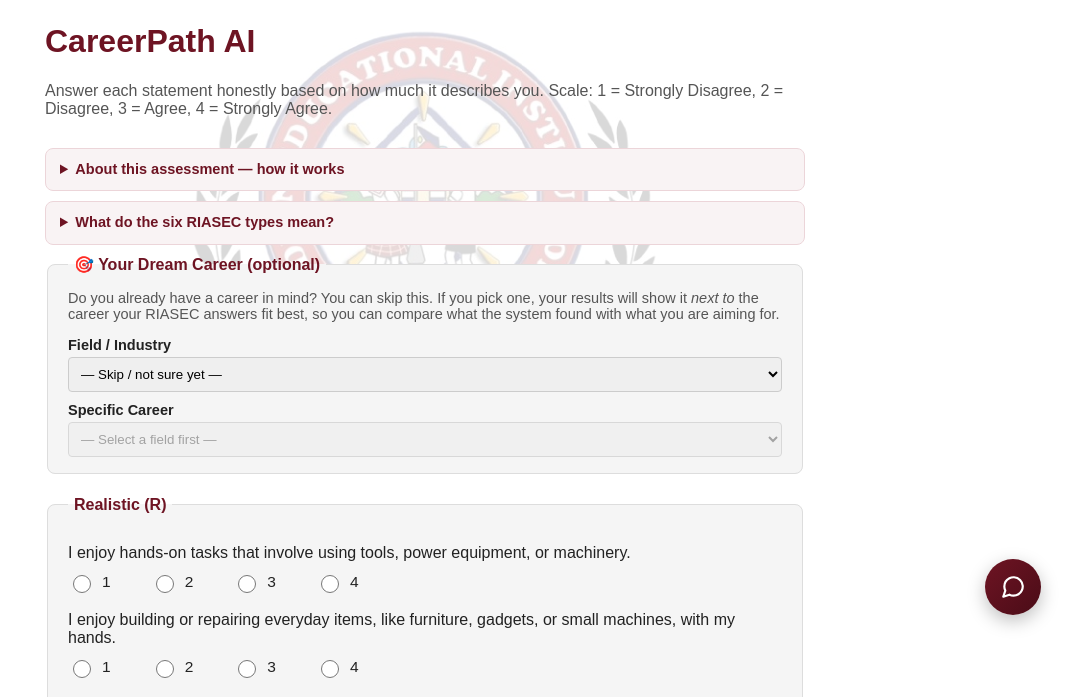
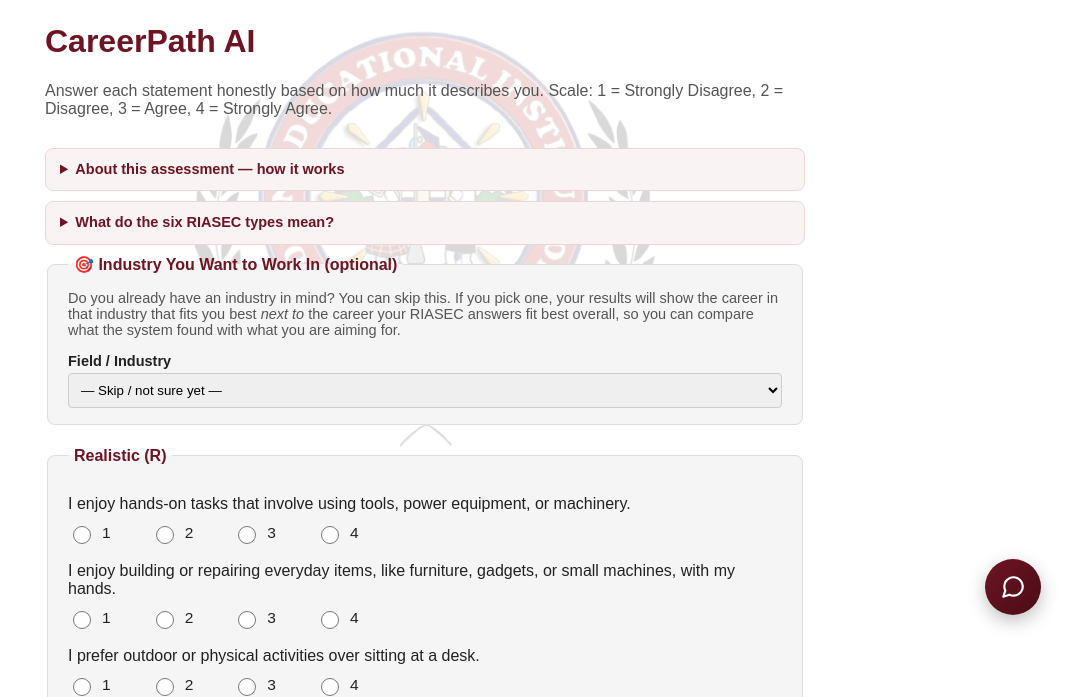
Before and after one commit to Flores0809/careerpath_ai, a PHP site: page /assessment.php in a window 1280 px wide. Shown: the part 161-858 px from the top of the page, without its empty margins (215-1280 px from the left). Run offline with PHP 8.4, Linux system fonts and the light colour scheme; the visitor is signed in with stand-in values (Sample User, id 1); data comes from the database, SQL or seed files in the repository; data that the repository does not hold is empty.

Commit message:
Assessment: optional industry (category) instead of a specific dream career; closest-fit career in that industry is compared

```diff
--- a/php/assessment.php
+++ b/php/assessment.php
@@ -34,13 +34,9 @@
 // changes the RIASEC scores or the ranked recommendations.
 // Only categorized, active careers are offered (no "Other" catch-all).
 $pdo = get_db();
-$careerRows = $pdo->query(
-    "SELECT career_id, career_title, career_category FROM careers WHERE status = 'active' AND career_category IS NOT NULL ORDER BY career_category, career_title"
-)->fetchAll();
-$careersByCategory = [];
-foreach ($careerRows as $row) {
-    $careersByCategory[$row['career_category']][] = ['id' => (int) $row['career_id'], 'title' => $row['career_title']];
-}
+$categoryNames = $pdo->query(
+    "SELECT DISTINCT career_category FROM careers WHERE status = 'active' AND career_category IS NOT NULL AND career_category <> '' ORDER BY career_category"
+)->fetchAll(PDO::FETCH_COLUMN);
 
 // Verb-phrase consistency pass (per validator feedback: "use more consistent
 // and direct wording" instead of mixing "I would enjoy" / "I like" / "I am
@@ -165,18 +161,14 @@
 
     <form action="submit.php" method="POST" id="assessment-form">
         <fieldset>
-            <legend>🎯 Your Dream Career (optional)</legend>
-            <p style="font-size:14.5px;color:#555;margin-top:0;">Do you already have a career in mind? You can skip this. If you pick one, your results will show it <em>next to</em> the career your RIASEC answers fit best, so you can compare what the system found with what you are aiming for.</p>
+            <legend>🎯 Industry You Want to Work In (optional)</legend>
+            <p style="font-size:14.5px;color:#555;margin-top:0;">Do you already have an industry in mind? You can skip this. If you pick one, your results will show the career in that industry that fits you best <em>next to</em> the career your RIASEC answers fit best overall, so you can compare what the system found with what you are aiming for.</p>
             <label style="display:block;font-size:14.5px;font-weight:bold;margin:10px 0 4px;">Field / Industry</label>
-            <select id="dream_cluster" style="width:100%;padding:8px;border:1px solid #ccc;border-radius:4px;font-family:inherit;box-sizing:border-box;">
+            <select name="dream_category" id="dream_cluster" style="width:100%;padding:8px;border:1px solid #ccc;border-radius:4px;font-family:inherit;box-sizing:border-box;">
                 <option value="">— Skip / not sure yet —</option>
-                <?php foreach (array_keys($careersByCategory) as $cat): ?>
+                <?php foreach ($categoryNames as $cat): ?>
                     <option value="<?= htmlspecialchars($cat) ?>"><?= htmlspecialchars($cat) ?></option>
                 <?php endforeach; ?>
-            </select>
-            <label style="display:block;font-size:14.5px;font-weight:bold;margin:10px 0 4px;">Specific Career</label>
-            <select name="dream_career_id" id="dream_career_id" disabled style="width:100%;padding:8px;border:1px solid #ccc;border-radius:4px;font-family:inherit;box-sizing:border-box;">
-                <option value="">— Select a field first —</option>
             </select>
         </fieldset>
 
@@ -214,32 +206,6 @@
         <button type="submit">Get My Career Recommendations</button>
     </form>
 
-    <script>
-        var careersByCategory = <?= json_encode($careersByCategory) ?>;
-        var clusterSelect = document.getElementById('dream_cluster');
-        var careerSelect = document.getElementById('dream_career_id');
-
-        clusterSelect.addEventListener('change', function () {
-            var careers = careersByCategory[clusterSelect.value] || [];
-            careerSelect.innerHTML = '';
-            if (!careers.length) {
-                careerSelect.innerHTML = '<option value="">— Select a field first —</option>';
-                careerSelect.disabled = true;
-                return;
-            }
-            careerSelect.disabled = false;
-            var placeholder = document.createElement('option');
-            placeholder.value = '';
-            placeholder.textContent = '— Select a career (or leave blank to skip) —';
-            careerSelect.appendChild(placeholder);
-            careers.forEach(function (c) {
-                var opt = document.createElement('option');
-                opt.value = c.id;
-                opt.textContent = c.title;
-                careerSelect.appendChild(opt);
-            });
-        });
-    </script>
 <?php require __DIR__ . '/footer.php'; ?>
 </body>
 </html>
--- a/php/assessment_report.php
+++ b/php/assessment_report.php
@@ -168,7 +168,7 @@
 
     <?php if ($dreamCareer): ?>
         <?php $sameCareer = (int) $dreamCareer['career_id'] === (int) $bestRec['career_id']; ?>
-        <h2 class="section-title">Your results vs. your dream career</h2>
+        <h2 class="section-title">Your results vs. your chosen industry</h2>
         <p><?= htmlspecialchars(dream_comparison_text($bestRec['career_title'], (float) $bestRec['match_score'], $dreamCareer['career_title'], (float) $dreamCareer['match_score'], (int) $dreamData['rank'], (int) $dreamData['total'], $sameCareer)) ?></p>
         <table style="width:100%;border-collapse:separate;border-spacing:12px 0;">
             <tr>
@@ -184,7 +184,7 @@
                 </td>
                 <td style="width:50%;vertical-align:top;padding:0;">
                     <div class="career-block" style="border:2px dashed #6e1423;margin-top:0;">
-                        <div style="font-size:12px;text-transform:uppercase;color:#6e1423;font-weight:bold;">💭 Your dream career<?= $dreamCareer['career_category'] ? ' · ' . htmlspecialchars($dreamCareer['career_category']) : '' ?></div>
+                        <div style="font-size:12px;text-transform:uppercase;color:#6e1423;font-weight:bold;">💭 Your chosen industry<?= $dreamCareer['career_category'] ? ' · ' . htmlspecialchars($dreamCareer['career_category']) : '' ?></div>
                         <span class="match"><?= number_format($dreamCareer['match_score'], 0) ?>% match</span>
                         <h3><?= htmlspecialchars($dreamCareer['career_title']) ?></h3>
                         <?php if (!empty($dreamCareer['key_subjects'])): ?>
--- a/php/chatbot_data.php
+++ b/php/chatbot_data.php
@@ -69,8 +69,8 @@
     ],
     [
         'keywords' => ['dream', 'aiming', 'pangarap', 'compare', 'comparison'],
-        'question' => 'What is the dream career option?',
-        'answer' => "At the start of the assessment you can optionally pick a dream career (choose a field, then a specific career), or skip it. Your RIASEC results and ranked matches are calculated the same way either way. If you pick one, the results page shows the career the system found to fit you best on the left and your dream career on the right, with their match percentages and RIASEC traits side by side, so you can compare them.",
+        'question' => 'What is the industry option in the assessment?',
+        'answer' => "At the start of the assessment you can optionally pick the industry you want to work in, or skip it. Your RIASEC results and ranked matches are calculated the same way either way. If you pick one, the results page shows the career the system found to fit you best on the left and, on the right, the career in your chosen industry that fits you best, with their match percentages and RIASEC traits side by side, so you can compare them.",
     ],
     [
         'keywords' => ['percentage', 'percent', 'score', 'rating', 'rate'],
--- a/php/riasec_helper.php
+++ b/php/riasec_helper.php
@@ -185,17 +185,17 @@
 function dream_comparison_text(string $bestTitle, float $bestScore, string $dreamTitle, float $dreamScore, int $rank, int $total, bool $sameCareer): string
 {
     if ($sameCareer) {
-        return 'Your dream career, ' . $dreamTitle . ', is also the career your RIASEC answers fit best (' . round($bestScore) . '% match).';
+        return 'The closest fit in your chosen industry, ' . $dreamTitle . ', is also the career your RIASEC answers fit best (' . round($bestScore) . '% match).';
     }
     $diff = round($bestScore - $dreamScore);
-    $text = 'Your dream career, ' . $dreamTitle . ', is a ' . round($dreamScore) . '% match for your RIASEC profile';
+    $text = 'The closest fit in your chosen industry, ' . $dreamTitle . ', is a ' . round($dreamScore) . '% match for your RIASEC profile';
     $text .= ($total > 0 ? ' and ranks #' . $rank . ' of ' . $total . ' careers in the catalog for you.' : '.');
     if ($diff <= 5) {
         $text .= ' The system\'s best match, ' . $bestTitle . ' (' . round($bestScore) . '%), is very close, so both are worth exploring.';
     } else {
         $text .= ' The system\'s best match, ' . $bestTitle . ' (' . round($bestScore) . '%), fits your answers ' . $diff . ' points better.';
     }
-    return $text . ' This is guidance only: interest fit is one factor, and you can also work on the traits the dream career needs.';
+    return $text . ' This is guidance only: interest fit is one factor, and you can also work on the traits that career needs.';
 }
 
 /**
--- a/php/student_history.php
+++ b/php/student_history.php
@@ -238,7 +238,7 @@
             <?php if ($dreamCareer): ?>
                 <?php $sameCareer = (int) $dreamCareer['career_id'] === (int) $bestRec['career_id']; ?>
                 <div class="compare-verdict">
-                    <strong>Your results vs. your dream career.</strong>
+                    <strong>Your results vs. your chosen industry.</strong>
                     <?= htmlspecialchars(dream_comparison_text($bestRec['career_title'], (float) $bestRec['match_score'], $dreamCareer['career_title'], (float) $dreamCareer['match_score'], (int) $dreamData['rank'], (int) $dreamData['total'], $sameCareer)) ?>
                 </div>
                 <div class="compare-grid">
@@ -264,7 +264,7 @@
                         <?php endif; ?>
                     </div>
                     <div class="dream-row">
-                        <div class="dream-label">💭 Your dream career<?= $dreamCareer['career_category'] ? ' · ' . htmlspecialchars($dreamCareer['career_category']) : '' ?></div>
+                        <div class="dream-label">💭 Your chosen industry<?= $dreamCareer['career_category'] ? ' · ' . htmlspecialchars($dreamCareer['career_category']) : '' ?></div>
                         <div style="display:flex;justify-content:space-between;align-items:baseline;">
                             <span class="title"><a href="career_profile.php?id=<?= $dreamCareer['career_id'] ?>"><?= htmlspecialchars($dreamCareer['career_title']) ?></a></span>
                             <span class="match"><?= number_format($dreamCareer['match_score'], 0) ?>% match</span>
--- a/php/students_lookup.php
+++ b/php/students_lookup.php
@@ -403,7 +403,7 @@
                             <?php endif; ?>
                             <?php if ($profile['dream_career']): ?>
                                 <div class="dream-row">
-                                    <div class="dream-label">💭 Student's dream career (compare with the system's best match below)<?= $profile['dream_career']['career_category'] ? ' · ' . htmlspecialchars($profile['dream_career']['career_category']) : '' ?></div>
+                                    <div class="dream-label">💭 Student's chosen industry: closest-fit career (compare with the system's best match below)<?= $profile['dream_career']['career_category'] ? ' · ' . htmlspecialchars($profile['dream_career']['career_category']) : '' ?></div>
                                     <div class="top-line">
                                         <span><a href="career_profile.php?id=<?= $profile['dream_career']['career_id'] ?>"><?= htmlspecialchars($profile['dream_career']['career_title']) ?></a></span>
                                         <span class="match"><?= number_format($profile['dream_career']['match_score'], 0) ?>% match</span>
```
Also changed, not shown: php/submit.php (+26 -10 lines), 1 other file.
